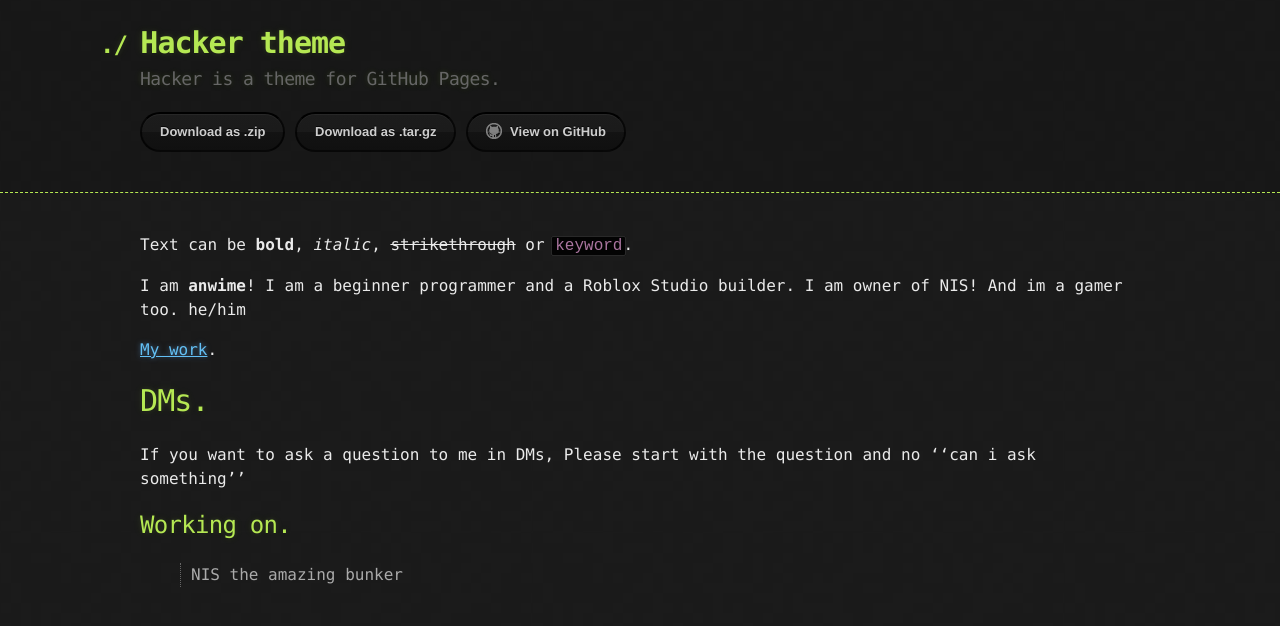
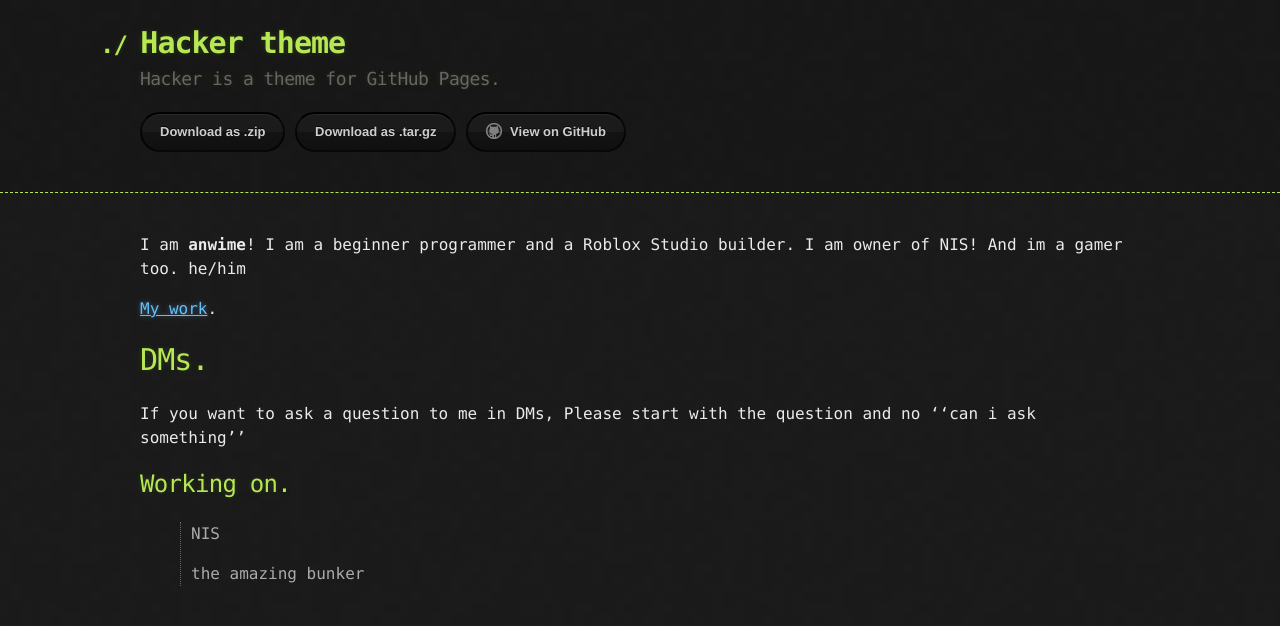
Before and after one commit to anwimee/anwime.github-io, a Jekyll site: the page built from index.md, in a window 1280 px wide. Shown: the top 626 px of the page. Built offline with Jekyll 4.4.1, drawn with Linux system fonts in a browser that asks for light colours.

Commit message:
Update index.md

```diff
--- a/index.md
+++ b/index.md
@@ -1,8 +1,6 @@
 ---
 layout: default
 ---
-
-Text can be **bold**, _italic_, ~~strikethrough~~ or `keyword`.
 
 I am **anwime**! I am a beginner programmer and a Roblox Studio builder.
 I am owner of NIS!
@@ -19,4 +17,5 @@ If you want to ask a question to me in DMs, Please start with the question and n
 ## Working on.
 
 > NIS
+>
 > the amazing bunker
```
